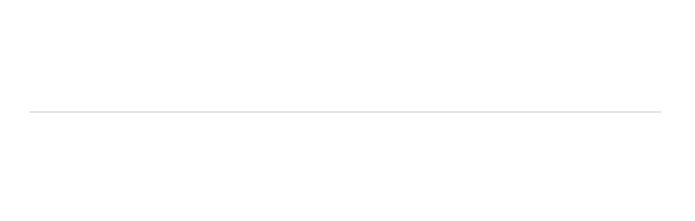
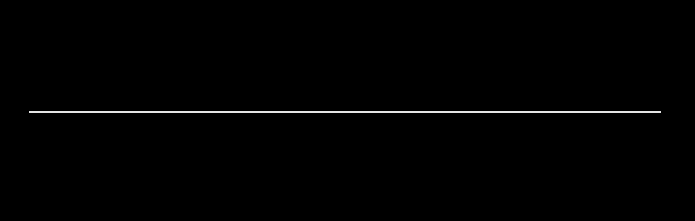
Before and after one commit to Asror1223/asror1223.github.io, a plain HTML site: page index.html in a window 1280 px wide. Shown: the top 221 px of the page, without its empty margins (0-695 px from the left). Drawn offline with Linux system fonts and the light colour scheme.

Commit message:
Update photoblog.css

```diff
--- a/photoblog.css
+++ b/photoblog.css
@@ -1,5 +1,5 @@
 body {
-    background-image: black;
+    background-color: black;
 }
 
 img {
@@ -11,7 +11,7 @@ img {
 }
 
 h2 {
-    color: white;
+    font-color: white;
     text-align: center;
     text-transform: uppercase;
     font-size: 2em;
@@ -19,7 +19,7 @@ h2 {
 }
 
 h1 {
-    color: white;
+    font-color: white;
     font-family: 'Indie Flower', cursive;
     margin: 1.66%;
     font-size: 3rem;
```
